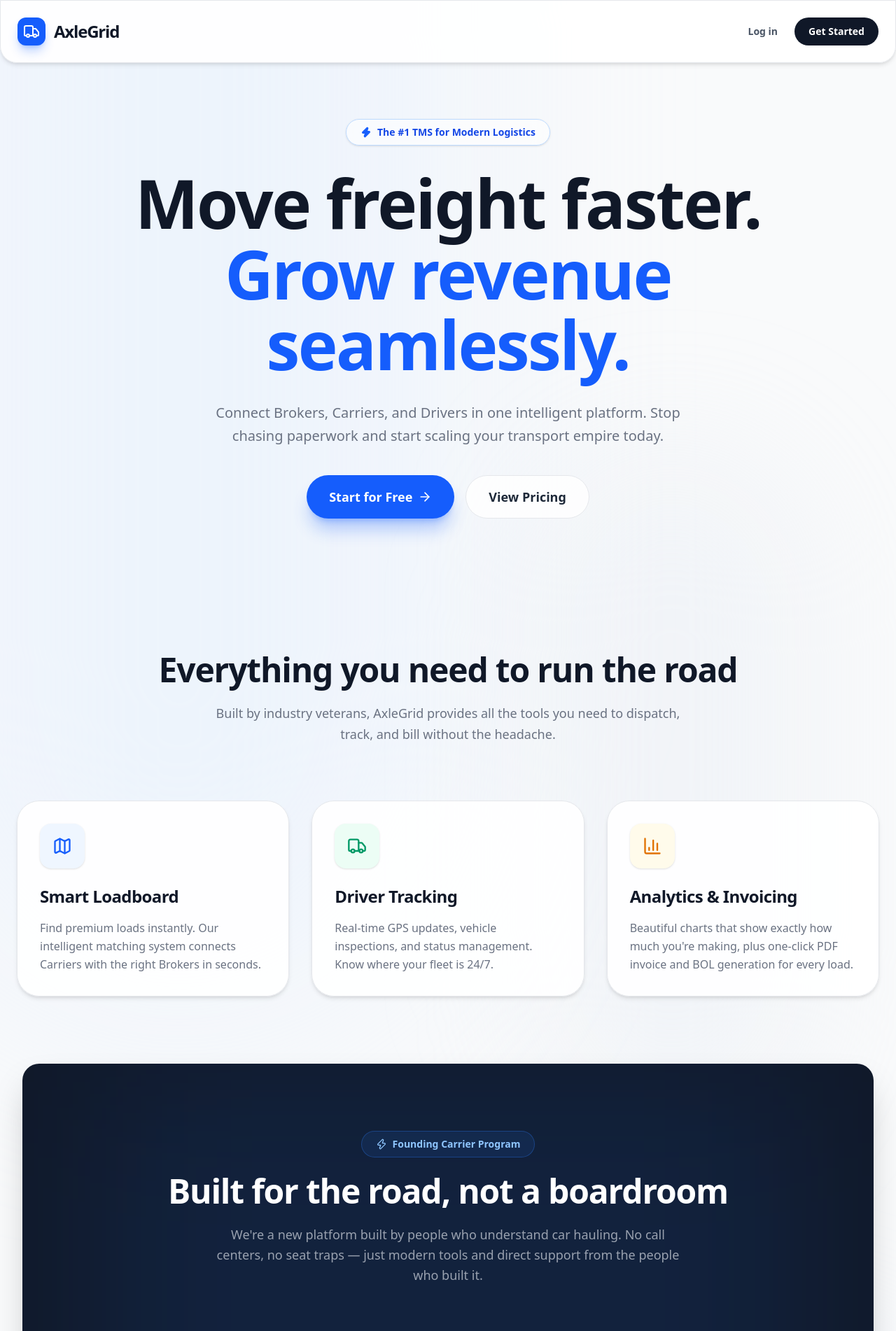
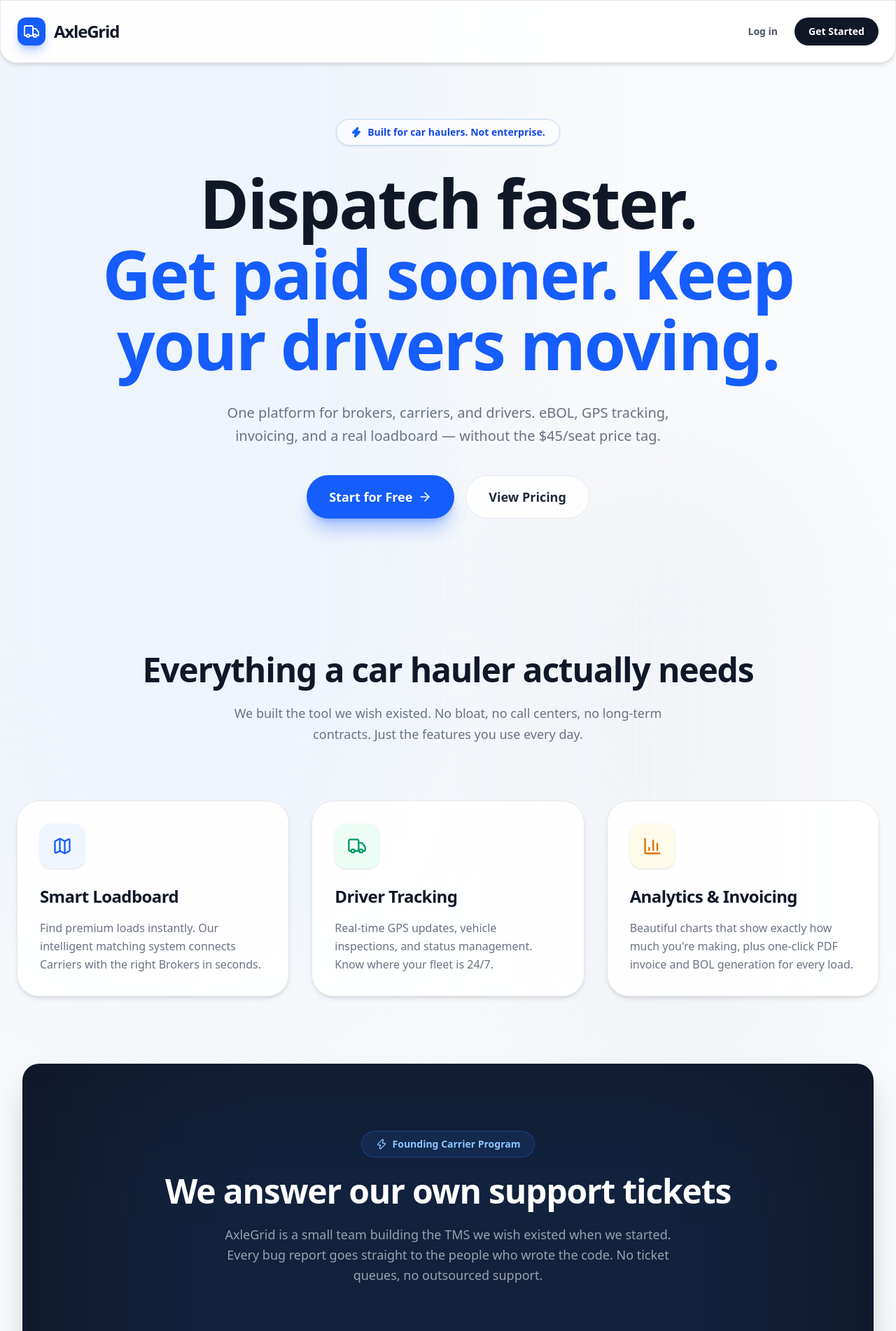
Before and after one commit to felipeoliver0/citrusburn-tms, a Next.js app: page / in a window 1280 px wide. Shown: the top 1902 px of the page at 70% size. Built offline with nearby package versions, Linux system fonts and the light colour scheme.

Commit message:
Update landing page copy to sound more human and targeted

```diff
--- a/app/page.tsx
+++ b/app/page.tsx
@@ -31,19 +31,19 @@
       <main className="relative z-10 flex flex-col items-center justify-center flex-1 text-center px-4 pt-12 pb-24">
         <div className="inline-flex items-center gap-2 px-5 py-2 rounded-full border border-blue-200 bg-white/60 backdrop-blur-md text-blue-700 text-sm font-bold shadow-sm mb-8 animate-fade-in-up hover:shadow-md hover:border-blue-300 transition-all cursor-default" style={{ animationDelay: '0.1s' }}>
           <Zap className="w-4 h-4 fill-blue-600 text-blue-600 animate-pulse" />
-          <span>The #1 TMS for Modern Logistics</span>
+          <span>Built for car haulers. Not enterprise.</span>
         </div>
 
         <h1 className="max-w-5xl text-5xl md:text-7xl lg:text-8xl font-black tracking-tight mb-8 leading-[1.05] text-gray-900 animate-fade-in-up" style={{ animationDelay: '0.2s' }}>
-          Move freight faster. <br className="hidden md:block" />
+          Dispatch faster. <br className="hidden md:block" />
           <span className="text-blue-600">
-            Grow revenue seamlessly.
+            Get paid sooner. Keep your drivers moving.
           </span>
         </h1>
 
         <p className="max-w-2xl text-lg md:text-xl text-gray-500 mb-10 font-medium animate-fade-in-up leading-relaxed" style={{ animationDelay: '0.3s' }}>
-          Connect Brokers, Carriers, and Drivers in one intelligent platform.
-          Stop chasing paperwork and start scaling your transport empire today.
+          One platform for brokers, carriers, and drivers.
+          eBOL, GPS tracking, invoicing, and a real loadboard — without the $45/seat price tag.
         </p>
 
         <div className="flex flex-col sm:flex-row gap-4 animate-fade-in-up" style={{ animationDelay: '0.4s' }}>
@@ -60,8 +60,8 @@
       {/* Features Section */}
       <section id="features" className="relative z-10 max-w-7xl mx-auto px-6 py-24 w-full">
         <div className="text-center mb-20">
-          <h2 className="text-3xl md:text-5xl font-black text-gray-900 mb-6 tracking-tight">Everything you need to run the road</h2>
-          <p className="text-lg text-gray-500 font-medium max-w-2xl mx-auto leading-relaxed">Built by industry veterans, AxleGrid provides all the tools you need to dispatch, track, and bill without the headache.</p>
+          <h2 className="text-3xl md:text-5xl font-black text-gray-900 mb-6 tracking-tight">Everything a car hauler actually needs</h2>
+          <p className="text-lg text-gray-500 font-medium max-w-2xl mx-auto leading-relaxed">We built the tool we wish existed. No bloat, no call centers, no long-term contracts. Just the features you use every day.</p>
         </div>
 
         <div className="grid grid-cols-1 md:grid-cols-3 gap-8">
@@ -101,9 +101,9 @@
               <Zap className="w-4 h-4" />
               <span>Founding Carrier Program</span>
             </div>
-            <h2 className="text-3xl md:text-5xl font-black mb-6 tracking-tight">Built for the road, not a boardroom</h2>
+            <h2 className="text-3xl md:text-5xl font-black mb-6 tracking-tight">We answer our own support tickets</h2>
             <p className="text-lg text-gray-400 font-medium max-w-2xl mx-auto leading-relaxed">
-              We&apos;re a new platform built by people who understand car hauling. No call centers, no seat traps — just modern tools and direct support from the people who built it.
+              AxleGrid is a small team building the TMS we wish existed when we started. Every bug report goes straight to the people who wrote the code. No ticket queues, no outsourced support.
             </p>
           </div>
           <div className="grid grid-cols-1 md:grid-cols-3 gap-8">
@@ -184,7 +184,7 @@
         <div className="max-w-7xl mx-auto px-6 py-8 flex flex-col md:flex-row items-center justify-between">
           <div className="flex items-center gap-2 mb-4 md:mb-0 text-gray-500 font-bold">
             <ShieldCheck className="w-5 h-5 text-blue-600" />
-            <span className="text-sm">© 2026 AxleGrid TMS. All rights reserved.</span>
+            <span className="text-sm">© 2026 AxleGrid. Made for car haulers.</span>
           </div>
           <div className="flex gap-6 text-sm font-bold text-gray-500">
             <Link href="/privacy" className="hover:text-blue-600 transition-colors" target="_blank">Privacy Policy</Link>
```
